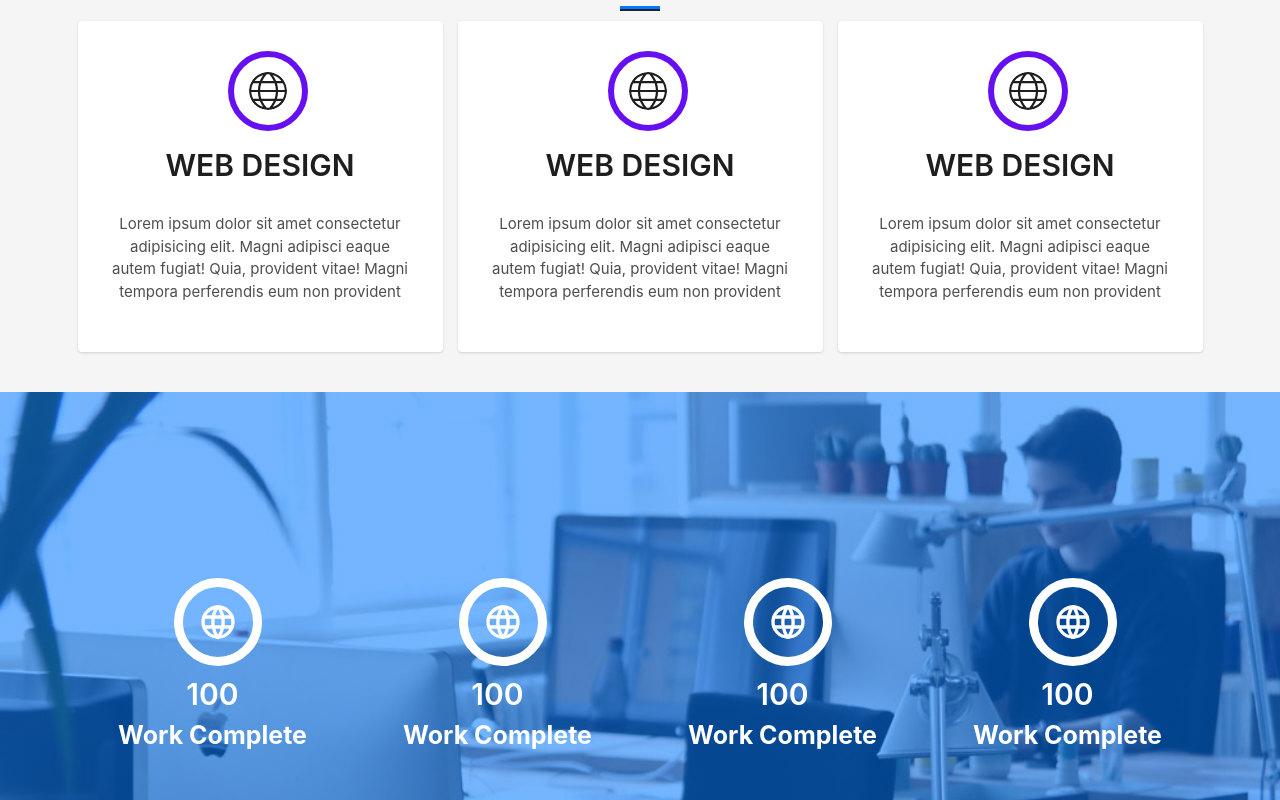
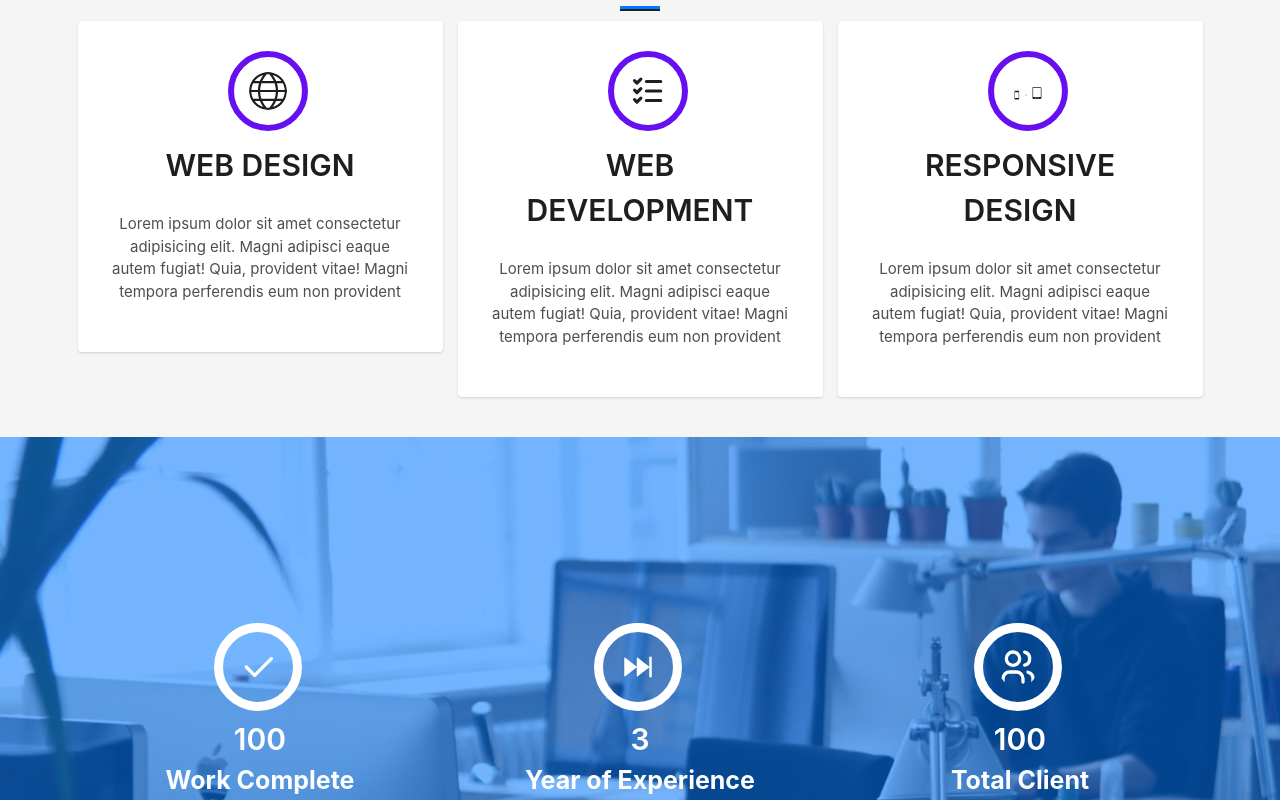
Before and after one commit to Yahckman1112/portfolio-site, a React (Create React App) app: page / in a window 1280 px wide. Shown: the part 1660-2460 px from the top of the page. Built offline with nearby package versions, Linux system fonts and the light colour scheme.

Commit message:
detting service responsive

```diff
--- a/src/pages/home/home.jsx
+++ b/src/pages/home/home.jsx
@@ -12,9 +12,11 @@ function Home(props) {
   );
   return (
     <div className={styles.banner}>
-      <div className={styles.texts}></div>
+      <div className={styles.texts}>
       <p className={styles.para1}>I am Adeniran Yaqub</p>
       <p className={styles.para2}>{para2} </p>
+
+      </div>
     </div>
   );
 }
--- a/src/pages/home/home.module.scss
+++ b/src/pages/home/home.module.scss
@@ -22,8 +22,8 @@
     }
 }
 .para1{
-    font-size: 5rem;
-    font-weight: 600;
+    font-size: 6rem;
+    font-weight: 700;
 
     @include responsive(tab){
         font-size: 3rem;
--- a/src/pages/services/card.jsx
+++ b/src/pages/services/card.jsx
@@ -1,6 +1,8 @@
 import React from "react";
 import { Text, Card, CardHeader, CardBody, CardFooter } from "@chakra-ui/react";
 import { TfiWorld } from "react-icons/tfi";
+import { TbListCheck } from "react-icons/tb";
+import { DiResponsive } from 'react-icons/di'
 
 import styles from "./card.module.scss";
 function CardComponent(props) {
@@ -13,15 +15,15 @@ function CardComponent(props) {
       perferendis eum non provident`
     },
     {
-      logo:<TfiWorld size={80} className={styles.logs} />,
-      header: 'web Design',
+      logo:< TbListCheck size={80} className={styles.logs} />,
+      header: 'web Development',
       body: `Lorem ipsum dolor sit amet consectetur adipisicing elit. Magni
       adipisci eaque autem fugiat! Quia, provident vitae! Magni tempora
       perferendis eum non provident`
     },
     {
-      logo:<TfiWorld size={80} className={styles.logs} />,
-      header: 'web Design',
+      logo:< DiResponsive size={80} className={styles.logs} />,
+      header: 'Responsive Design',
       body: `Lorem ipsum dolor sit amet consectetur adipisicing elit. Magni
       adipisci eaque autem fugiat! Quia, provident vitae! Magni tempora
       perferendis eum non provident`
--- a/src/pages/work/work.jsx
+++ b/src/pages/work/work.jsx
@@ -1,31 +1,30 @@
 import React from 'react';
 import styles from './work.module.scss'
-import { TbWorld } from "react-icons/tb";
+import { TbCheck, TbUsers } from "react-icons/tb";
+import {BsReverseLayoutTextSidebarReverse} from 'react-icons/bs'
 import CountUp from 'react-countup';
+import {  AiFillFastForward } from 'react-icons/ai';
+
 
 function Work(props) {
 
     const datas= [
         {
-            logo: <TbWorld className={styles.logo} size={40}/> ,
+            logo: <  TbCheck className={styles.logo} size={40}/> ,
             count:100,
             text: 'Work Complete'
         },
         {
-            logo: <TbWorld className={styles.logo} size={40}/> ,
-            count:100,
-            text: 'Work Complete'
+            logo: <AiFillFastForward className={styles.logo} size={40}/> ,
+            count:3,
+            text: 'Year of Experience '
         },
         {
-            logo: <TbWorld className={styles.logo} size={40}/> ,
+            logo: <TbUsers className={styles.logo} size={40}/> ,
             count:100,
-            text: 'Work Complete'
+            text: 'Total Client'
         },
-        {
-            logo: <TbWorld className={styles.logo} size={40}/> ,
-            count:100,
-            text: 'Work Complete'
-        },
+
     ]
     return (
         <div className={styles.work}>
@@ -36,10 +35,10 @@ function Work(props) {
 
           {datas.map(data=>(
 
-            <div className={` ${styles.bod} col-12 col-lg-3`}>
+            <div className={` ${styles.bod} col-12 col-lg-4 col-md-4`}>
            {data.logo}
                 <p className={styles.para}>
-                    <span className={styles.para_1} > < CountUp end={data.count}/> </span>
+                    <span className={styles.para_1} > < CountUp duration={5} end={data.count}/> </span>
                     <span className={styles.para_2} >{data.text}</span>
                 </p>
                  </div>
--- a/src/pages/work/work.module.scss
+++ b/src/pages/work/work.module.scss
@@ -1,8 +1,16 @@
+@import './../../index.scss';
+
+
 .work{
     height: 80vh;
     background-image: linear-gradient(to right bottom,#0077ff8b,#0077ff8b) ,url(./../../assets/img/post-3.jpg);
     padding: 10px;
     background-size: cover;
+
+    @include responsive(phone){
+        height: auto;
+
+    }
 
 
 
@@ -12,7 +20,9 @@
     width: auto;
     height: auto;
 
-
+    @include responsive(phone){
+        margin-bottom: 40px;
+    }
 
 }
 
@@ -22,12 +32,33 @@
     outline-offset: 15px ;
     align-items: center;
     text-align: center;
-    margin-left: 120px;
+    margin-left: 160px;
+
+    @include responsive(tab){
+        margin-left: 95px;
+    }
+    @include responsive(phone){
+        outline: 7px solid #fff;
+        outline-offset: 10px ;
+        align-items: center;
+        text-align: center;
+        margin-left: 175px;
+        // margin-bottom: 20px;
+    }
 }
 
 .row{
     margin-top: 200px;
     color: #fff;
+
+    @include responsive(tab){
+        margin-top: 150px;
+    }
+
+    @include responsive(phone){
+        margin-top:30px;
+    }
+
 
 }
 
@@ -35,6 +66,10 @@
     text-align: center;
     color: #fff;
     padding-top: 30px;
+
+    @include responsive(phone){
+       padding-top: 15px;
+    }
 
 
 
```
